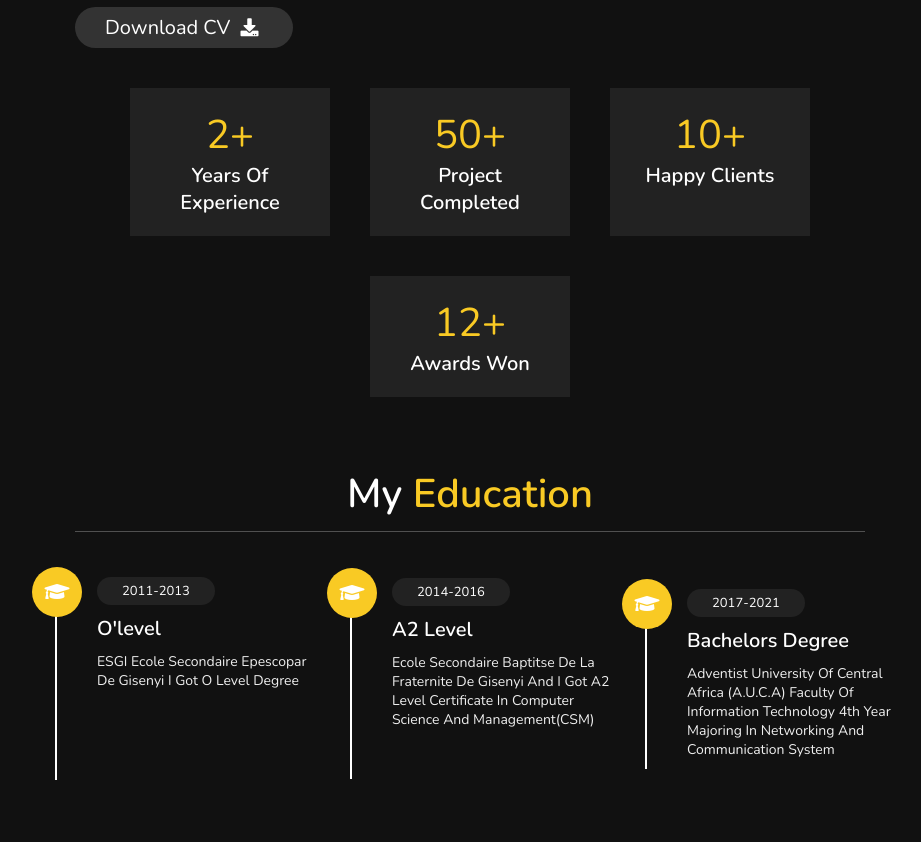
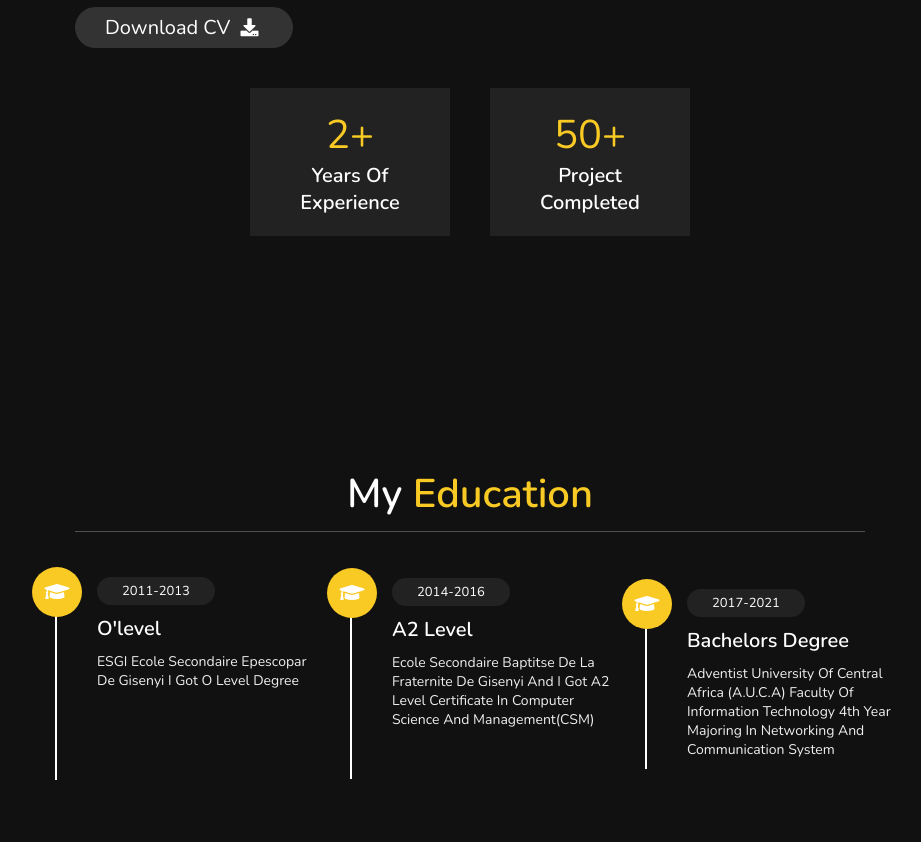
Before and after one commit to MFASHINGABO/MFASHINGABO.github.io, a plain HTML site: page index.html in a window 1280 px wide. Shown: the part 1153-1995 px from the top of the page, without its empty margins (345-1266 px from the left). Drawn offline with nearby package versions, Linux system fonts and the light colour scheme.

Commit message:
Update index.html

```diff
--- a/index.html
+++ b/index.html
@@ -82,17 +82,6 @@
             <span>50+</span>
             <h3>project completed</h3>
         </div>
-
-        <div class="box">
-            <span>10+</span>
-            <h3>happy clients</h3>
-        </div>
-
-        <div class="box">
-            <span>12+</span>
-            <h3>awards won</h3>
-        </div>
-
     </div>
 
 </div>
```
